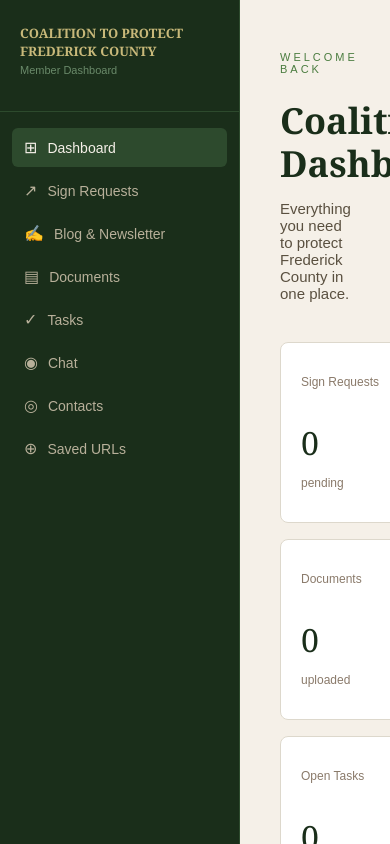
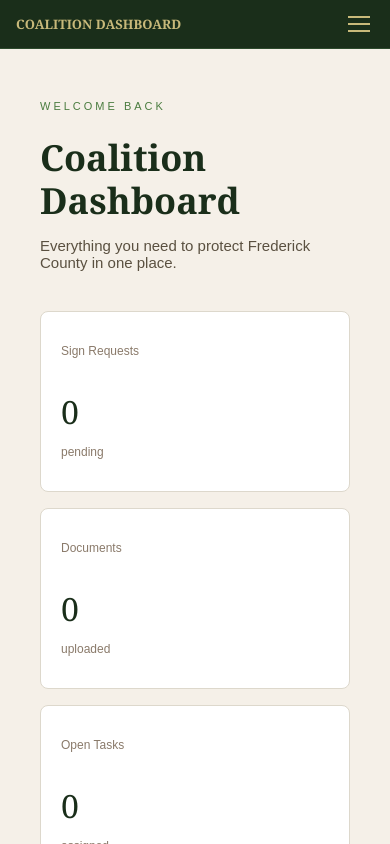
Before and after one commit to jmedic4/Frederickcoalition, a Next.js app: page /dashboard in a window 390 px wide. Shown: the top 844 px of the page. Built offline with nearby package versions, Linux system fonts and the light colour scheme.

Commit message:
mobile responsive dashboard sidebar

```diff
--- a/app/dashboard/components/Sidebar.tsx
+++ b/app/dashboard/components/Sidebar.tsx
@@ -1,5 +1,6 @@
 'use client'
 import { usePathname } from 'next/navigation'
+import { useState } from 'react'
 
 const links = [
   { label: 'Dashboard', href: '/dashboard', icon: '⊞' },
@@ -14,8 +15,23 @@ const links = [
 
 export default function Sidebar() {
   const pathname = usePathname()
+  const [mobileOpen, setMobileOpen] = useState(false)
+
   return (
-    <div style={{ width: '240px', minHeight: '100vh', background: '#1a2e1a', borderRight: '1px solid #2d4a2d', display: 'flex', flexDirection: 'column', flexShrink: 0 }}>
+    <>
+      <style>{`
+        @media (max-width: 768px) {
+          .sidebar-desktop { display: none !important; }
+          .sidebar-mobile-bar { display: flex !important; }
+        }
+        @media (min-width: 769px) {
+          .sidebar-mobile-bar { display: none !important; }
+          .sidebar-mobile-menu { display: none !important; }
+        }
+      `}</style>
+
+      {/* Desktop sidebar */}
+      <div className="sidebar-desktop" style={{ width: '240px', minHeight: '100vh', background: '#1a2e1a', borderRight: '1px solid #2d4a2d', display: 'flex', flexDirection: 'column', flexShrink: 0 }}>
         <div style={{ padding: '24px 20px', borderBottom: '1px solid #2d4a2d' }}>
           <a href="/" style={{ textDecoration: 'none' }}>
             <p style={{ color: '#c8b97a', fontFamily: 'Georgia, serif', fontSize: '13px', fontWeight: 'bold', margin: 0 }}>COALITION TO PROTECT</p>
@@ -35,5 +51,29 @@ export default function Sidebar() {
           <a href="/" style={{ color: '#6a8a6a', fontFamily: 'sans-serif', fontSize: '12px', textDecoration: 'none' }}>← Back to Public Site</a>
         </div>
       </div>
+
+      {/* Mobile top bar */}
+      <div className="sidebar-mobile-bar" style={{ display: 'none', position: 'fixed', top: 0, left: 0, right: 0, background: '#1a2e1a', borderBottom: '1px solid #2d4a2d', padding: '12px 16px', justifyContent: 'space-between', alignItems: 'center', zIndex: 200 }}>
+        <a href="/" style={{ color: '#c8b97a', fontFamily: 'Georgia, serif', fontSize: '13px', fontWeight: 'bold', textDecoration: 'none' }}>COALITION DASHBOARD</a>
+        <button onClick={() => setMobileOpen(!mobileOpen)} style={{ background: 'none', border: 'none', cursor: 'pointer', padding: '4px', display: 'flex', flexDirection: 'column', gap: '5px' }}>
+          <span style={{ display: 'block', width: '22px', height: '2px', background: '#c8b97a' }} />
+          <span style={{ display: 'block', width: '22px', height: '2px', background: '#c8b97a' }} />
+          <span style={{ display: 'block', width: '22px', height: '2px', background: '#c8b97a' }} />
+        </button>
+      </div>
+
+      {/* Mobile dropdown menu */}
+      {mobileOpen && (
+        <div className="sidebar-mobile-menu" style={{ position: 'fixed', top: '49px', left: 0, right: 0, background: '#1a2e1a', borderBottom: '1px solid #2d4a2d', zIndex: 199, padding: '8px 16px 16px' }}>
+          {links.map(link => (
+            <a key={link.href} href={link.href} onClick={() => setMobileOpen(false)} style={{ display: 'flex', alignItems: 'center', gap: '12px', padding: '12px 0', borderBottom: '1px solid #2d4a2d', textDecoration: 'none', color: pathname === link.href ? '#f5f0e8' : '#b8b09a', fontSize: '15px', fontFamily: 'sans-serif' }}>
+              <span>{link.icon}</span>
+              {link.label}
+            </a>
+          ))}
+          <a href="/" style={{ display: 'block', marginTop: '12px', color: '#6a8a6a', fontFamily: 'sans-serif', fontSize: '13px', textDecoration: 'none' }}>← Back to Public Site</a>
+        </div>
+      )}
+    </>
   )
 }
--- a/app/dashboard/layout.tsx
+++ b/app/dashboard/layout.tsx
@@ -1,16 +1,17 @@
 import Sidebar from './components/Sidebar'
 
-export default function DashboardLayout({
-  children,
-}: {
-  children: React.ReactNode
-}) {
+export default function DashboardLayout({ children }: { children: React.ReactNode }) {
   return (
     <div style={{ display: 'flex', minHeight: '100vh', background: '#f5f0e8' }}>
       <Sidebar />
-      <main style={{ flex: 1, overflow: 'auto' }}>
+      <main style={{ flex: 1, overflow: 'auto', paddingTop: 0 }} className="dashboard-main">
         {children}
       </main>
+      <style>{`
+        @media (max-width: 768px) {
+          .dashboard-main { padding-top: 49px !important; }
+        }
+      `}</style>
     </div>
   )
 }
```
Lines whose indentation alone changed are shown as unchanged.
